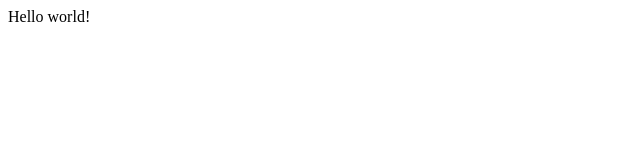
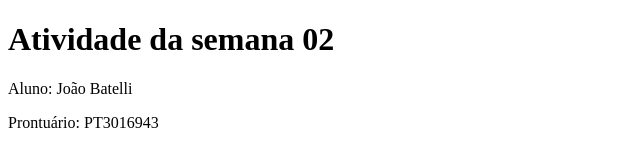
Before and after one commit to JPBatelli/RWE-Atividade, a plain HTML site: page index.html in a window 1280 px wide. Shown: the whole page, without its empty margins (0-640 px from the left). Drawn offline with Linux system fonts and the light colour scheme.

Commit message:
atualizado

```diff
--- a/index.html
+++ b/index.html
@@ -4,12 +4,14 @@
 <head>
   <meta charset="utf-8">
   <meta name="viewport" content="width=device-width">
-  <title>replit</title>
+  <title>Semana 02</title>
   <link href="style.css" rel="stylesheet" type="text/css" />
 </head>
 
 <body>
-  Hello world!
+  <h1>Atividade da semana 02</h1>
+  <p>Aluno: João Batelli</p>
+  <p>Prontuário: PT3016943</p>
   <script src="script.js"></script>
 </body>
 
```
